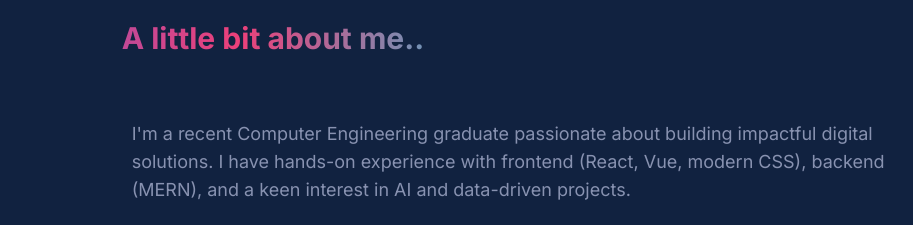
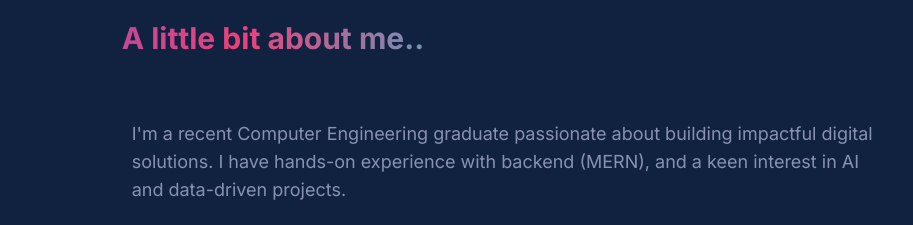
Before and after one commit to Jigishatele/my_portfolio, a plain HTML site: page index.html in a window 1280 px wide. Shown: the part 860-1085 px from the top of the page, 367-1280 px from the left. Drawn offline with nearby package versions, Linux system fonts and the light colour scheme.

Commit message:
Made changes in about me section and resume

```diff
--- a/index.html
+++ b/index.html
@@ -163,7 +163,7 @@
                         and grow in dynamic digital projects.</p>
                     <div class="flex mt-8 space-x-4">
                         <!-- Download Resume Button -->
-                        <a href="JigishaMTele_Resume.pdf" download class="px-6 py-3 bg-gradient-to-r from-purple to-pink rounded-md font-medium
+                        <a href="Jigisha_Tele_Resume.pdf" download class="px-6 py-3 bg-gradient-to-r from-purple to-pink rounded-md font-medium
               hover:shadow-lg hover:shadow-purple/30 transition-all duration-300">
                             Download Resume
                         </a>
@@ -207,8 +207,8 @@
 
                 <div class="md:w-2/3 md:pl-16">
                     <p class="text-slate text-lg mb-6"> I'm a recent Computer Engineering graduate passionate about
-                        building impactful digital solutions. I have hands-on experience with frontend (React, Vue,
-                        modern CSS), backend (MERN), and a keen interest in AI and data-driven projects.</p>
+                        building impactful digital solutions. I have hands-on experience with backend (MERN), and a keen
+                        interest in AI and data-driven projects.</p>
 
                     <p class="text-slate text-lg mb-8"> Beyond development, I’m open to roles in business analysis,
                         problem-solving, and leveraging technology to drive real-world results. I thrive in
```
Also changed, not shown: 2 other files.
